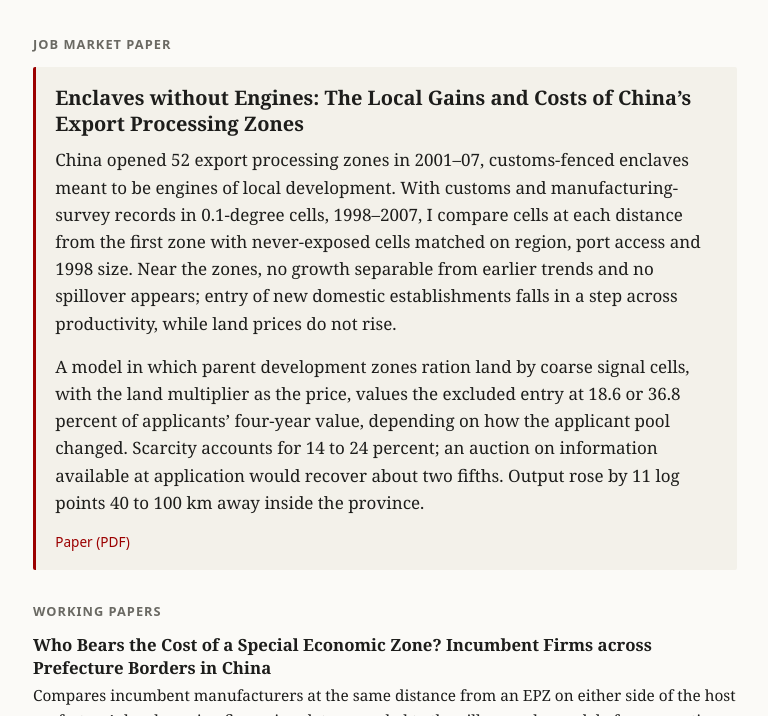
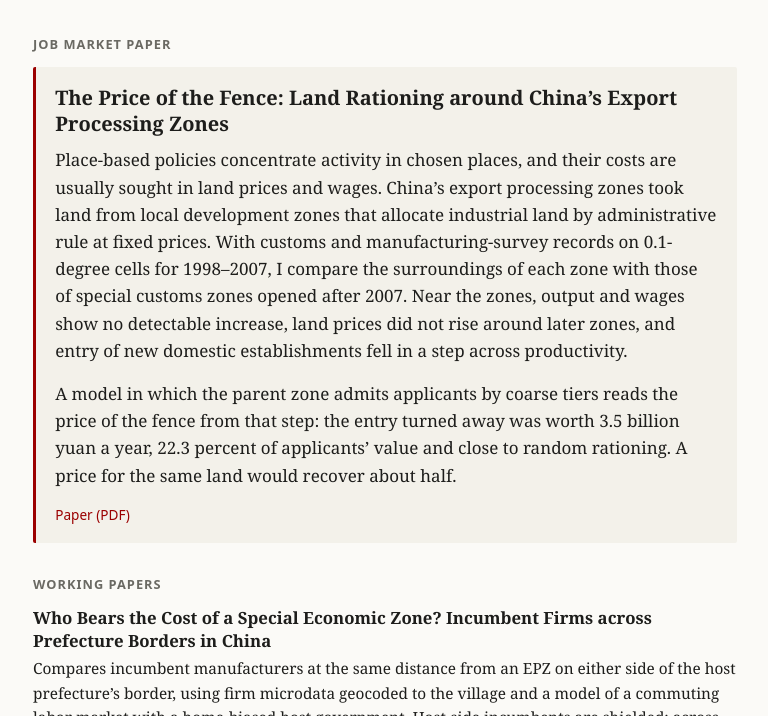
Before and after one commit to kgu22/kgu22.github.io, a plain HTML site: page index.html in a window 1280 px wide. Shown: the part 605-1321 px from the top of the page, without its empty margins (255-1023 px from the left). Drawn offline with Linux system fonts and the light colour scheme.

Commit message:
Update JMP to v9.1 (The Price of the Fence) and abstract
Co-Authored-By: Claude Sonnet 5.5 <noreply@anthropic.com>

```diff
--- a/index.html
+++ b/index.html
@@ -98,9 +98,9 @@
 <section id="research">
   <h2>Job Market Paper</h2>
   <div class="jmp">
-    <h3>Enclaves without Engines: The Local Gains and Costs of China’s Export Processing Zones</h3>
-    <p>China opened 52 export processing zones in 2001–07, customs-fenced enclaves meant to be engines of local development. With customs and manufacturing-survey records in 0.1-degree cells, 1998–2007, I compare cells at each distance from the first zone with never-exposed cells matched on region, port access and 1998 size. Near the zones, no growth separable from earlier trends and no spillover appears; entry of new domestic establishments falls in a step across productivity, while land prices do not rise.</p>
-    <p>A model in which parent development zones ration land by coarse signal cells, with the land multiplier as the price, values the excluded entry at 18.6 or 36.8 percent of applicants’ four-year value, depending on how the applicant pool changed. Scarcity accounts for 14 to 24 percent; an auction on information available at application would recover about two fifths. Output rose by 11 log points 40 to 100 km away inside the province.</p>
+    <h3>The Price of the Fence: Land Rationing around China’s Export Processing Zones</h3>
+    <p>Place-based policies concentrate activity in chosen places, and their costs are usually sought in land prices and wages. China’s export processing zones took land from local development zones that allocate industrial land by administrative rule at fixed prices. With customs and manufacturing-survey records on 0.1-degree cells for 1998–2007, I compare the surroundings of each zone with those of special customs zones opened after 2007. Near the zones, output and wages show no detectable increase, land prices did not rise around later zones, and entry of new domestic establishments fell in a step across productivity.</p>
+    <p>A model in which the parent zone admits applicants by coarse tiers reads the price of the fence from that step: the entry turned away was worth 3.5 billion yuan a year, 22.3 percent of applicants’ value and close to random rationing. A price for the same land would recover about half.</p>
     <div class="links"><a href="Kai_Gu_JMP.pdf">Paper (PDF)</a></div>
   </div>
 
```
Also changed, not shown: 1 other file.
